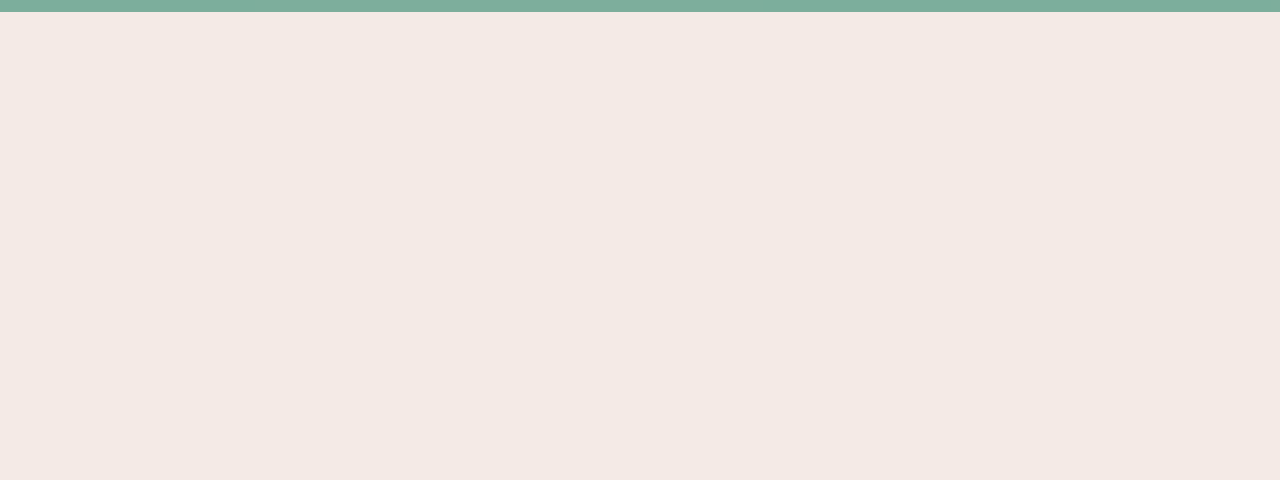
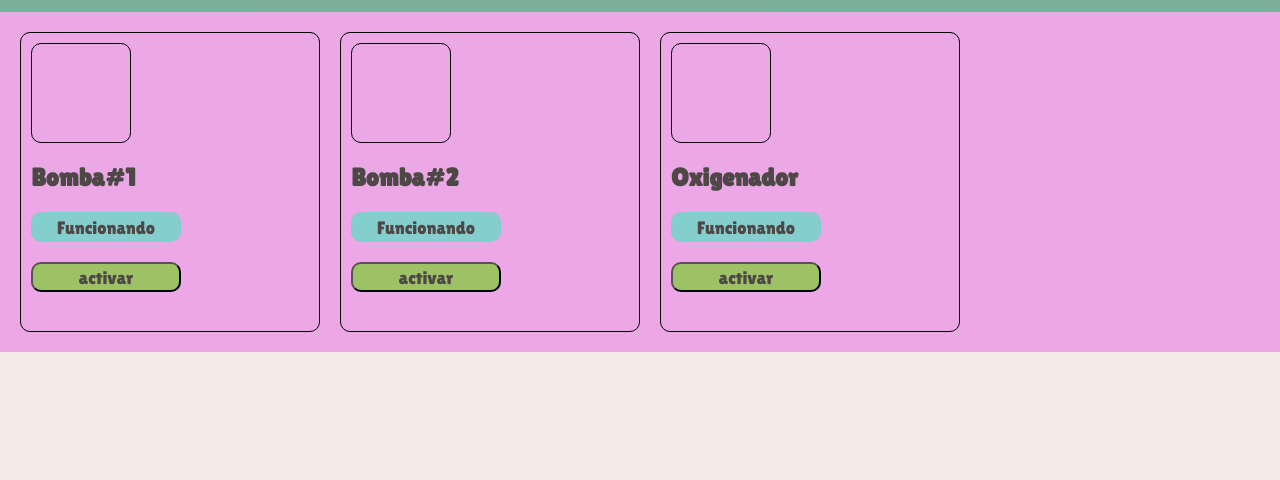
Before and after one commit to bemmoralesmora/Tilapias360_Frontend, a plain HTML site: page index.html in a window 1280 px wide. Both pictures are taken after a click on the button "ACTIVATORS". Shown: the part 68-548 px from the top of the page. Drawn offline with Linux system fonts and the light colour scheme.

Commit message:
primer diseño de los activadores

```diff
--- a/componentes/activadores/activadores.css
+++ b/componentes/activadores/activadores.css
@@ -0,0 +1,67 @@
+.activators{
+    width: 100%;
+    height: auto;
+    background-color: rgb(236, 167, 231);
+    display: flex;
+    align-items: center;
+    justify-content: start;
+    padding: 2rem;
+    gap: 2rem;
+}
+
+.bomba1{
+    width: 30rem;
+    height: 30rem;
+    border: 1px solid black;
+    padding: 1rem;
+    display: flex;
+    flex-direction: column;
+    gap: 2rem;
+    border-radius: 1rem;
+
+}
+
+.bomba1 .img-act{
+    width: 10rem;
+    height: 10rem;
+    border: 1px solid black;
+    border-radius: 1rem;
+
+}
+
+.bomba1 h1{
+    font-family: "Lilita One", sans-serif;
+    color: rgb(77, 71, 70);
+    font-size: 25px;
+    border-radius: 1rem;
+
+}
+
+.bomba1 .progreso{
+    width: 15rem;
+    height: 3rem;
+    background-color: rgb(133, 206, 206);
+    display: flex;
+    align-items: center;
+    justify-content: center;
+
+    font-family: "Lilita One", sans-serif;
+    color: rgb(77, 71, 70);
+    font-size: 18px;
+    border-radius: 1rem;
+}
+
+.bomba1 .act-desc{
+    width: 15rem;
+    height: 3rem;
+    background-color: rgb(157, 194, 101);
+
+    display: flex;
+    align-items: center;
+    justify-content: center;
+
+    font-family: "Lilita One", sans-serif;
+    color: rgb(77, 71, 70);
+    font-size: 18px;
+    border-radius: 1rem;
+}
--- a/componentes/activadores/activadores.js
+++ b/componentes/activadores/activadores.js
@@ -1,6 +1,109 @@
-function activadores(){
+import { activar_desactivar } from "./funcionesActivadores.js";
+
+function activadores() {
     let activadores = document.createElement('section');
+    activadores.className = "activators";
+
+    // Crear bomba1
+    let bomba1 = document.createElement('div');
+    bomba1.className = "bomba1";
+
+    let imgAct1 = document.createElement('div');
+    imgAct1.className = "img-act";
+
+    let img1 = document.createElement('img');
+    img1.src = ""; // Imagen sin ruta
+    img1.alt = "";
+    imgAct1.appendChild(img1);
+
+    let h1Bomba1 = document.createElement('h1');
+    h1Bomba1.textContent = "Bomba#1";
+
+    let progreso1 = document.createElement('div');
+    progreso1.className = "progreso";
+    progreso1.textContent = "Funcionando";
+
+    let button1 = document.createElement('button');
+    button1.className = "act-desc";
+    button1.textContent = "activar";
+
+    // Agregar el evento de clic al botón
+    button1.addEventListener('click', () => activar_desactivar(button1));
+
+    bomba1.appendChild(imgAct1);
+    bomba1.appendChild(h1Bomba1);
+    bomba1.appendChild(progreso1);
+    bomba1.appendChild(button1);
+
+    activadores.appendChild(bomba1);
+
+    // Crear bomba2
+    let bomba2 = document.createElement('div');
+    bomba2.className = "bomba1";
+
+    let imgAct2 = document.createElement('div');
+    imgAct2.className = "img-act";
+
+    let img2 = document.createElement('img');
+    img2.src = ""; // Imagen sin ruta
+    img2.alt = "";
+    imgAct2.appendChild(img2);
+
+    let h1Bomba2 = document.createElement('h1');
+    h1Bomba2.textContent = "Bomba#2";
+
+    let progreso2 = document.createElement('div');
+    progreso2.className = "progreso";
+    progreso2.textContent = "Funcionando";
+
+    let button2 = document.createElement('button');
+    button2.className = "act-desc";
+    button2.textContent = "activar";
+
+    // Agregar el evento de clic al botón
+    button2.addEventListener('click', () => activar_desactivar(button2));
+
+    bomba2.appendChild(imgAct2);
+    bomba2.appendChild(h1Bomba2);
+    bomba2.appendChild(progreso2);
+    bomba2.appendChild(button2);
+
+    activadores.appendChild(bomba2);
+
+    // Crear oxigenador
+    let oxigenador = document.createElement('div');
+    oxigenador.className = "bomba1";
+
+    let imgAct3 = document.createElement('div');
+    imgAct3.className = "img-act";
+
+    let img3 = document.createElement('img');
+    img3.src = ""; // Imagen sin ruta
+    img3.alt = "";
+    imgAct3.appendChild(img3);
+
+    let h1Oxigenador = document.createElement('h1');
+    h1Oxigenador.textContent = "Oxigenador";
+
+    let progreso3 = document.createElement('div');
+    progreso3.className = "progreso";
+    progreso3.textContent = "Funcionando";
+
+    let button3 = document.createElement('button');
+    button3.className = "act-desc";
+    button3.textContent = "activar";
+
+    // Agregar el evento de clic al botón
+    button3.addEventListener('click', () => activar_desactivar(button3));
+
+    oxigenador.appendChild(imgAct3);
+    oxigenador.appendChild(h1Oxigenador);
+    oxigenador.appendChild(progreso3);
+    oxigenador.appendChild(button3);
+
+    activadores.appendChild(oxigenador);
+
     return activadores;
 }
 
-export {activadores};
+export { activadores };
--- /dev/null
+++ b/componentes/activadores/funcionesActivadores.js
@@ -0,0 +1,11 @@
+function activar_desactivar(button) {
+    if (button.textContent === "activar") {
+        button.textContent = "desactivar";
+        button.style.backgroundColor = "rgb(255, 120, 120)"; // Rojo claro
+    } else {
+        button.textContent = "activar";
+        button.style.backgroundColor = "rgb(157, 194, 101)"; // Verde
+    }
+}
+
+export { activar_desactivar };
--- a/componentes/sensores/funcionesSensores.js
+++ /dev/null
@@ -1,22 +0,0 @@
-function activa_desactivar() {
-    // Selecciona todos los botones con la clase 'activar_desactivar'
-    const botones = document.querySelectorAll('.activar_desactivar');
-
-    // Itera sobre cada botón
-    botones.forEach(boton => {
-        // Agrega un evento de clic a cada botón
-        boton.addEventListener('click', () => {
-            if (boton.textContent === 'activado') {
-                // Cambia el texto a 'desactivar' y el color de fondo a rojo
-                boton.textContent = 'desactivado';
-                boton.style.backgroundColor = 'red';
-            } else {
-                // Cambia el texto a 'activar' y restablece el color de fondo
-                boton.textContent = 'activar';
-                boton.style.backgroundColor = '';
-            }
-        });
-    });
-}
-
-export { activa_desactivar };
--- a/componentes/sensores/sensores.js
+++ b/componentes/sensores/sensores.js
@@ -1,4 +1,3 @@
-import { activa_desactivar } from "./funcionesSensores.js";
 import { obtenerDatosThingSpeak } from "../../backend/backend.js";
 
 function sensores() {
--- a/index.html
+++ b/index.html
@@ -4,6 +4,7 @@
     <meta charset="UTF-8">
     <meta name="viewport" content="width=device-width, initial-scale=1.0">
     <title>TILAPIAS360</title>
+    <link rel="stylesheet" href="componentes/activadores/activadores.css">
     <link rel="stylesheet" href="componentes/about/about.css">
     <link rel="stylesheet" href="componentes/section/section.css">
     <link rel="stylesheet" href="componentes/header/header.css">
```
